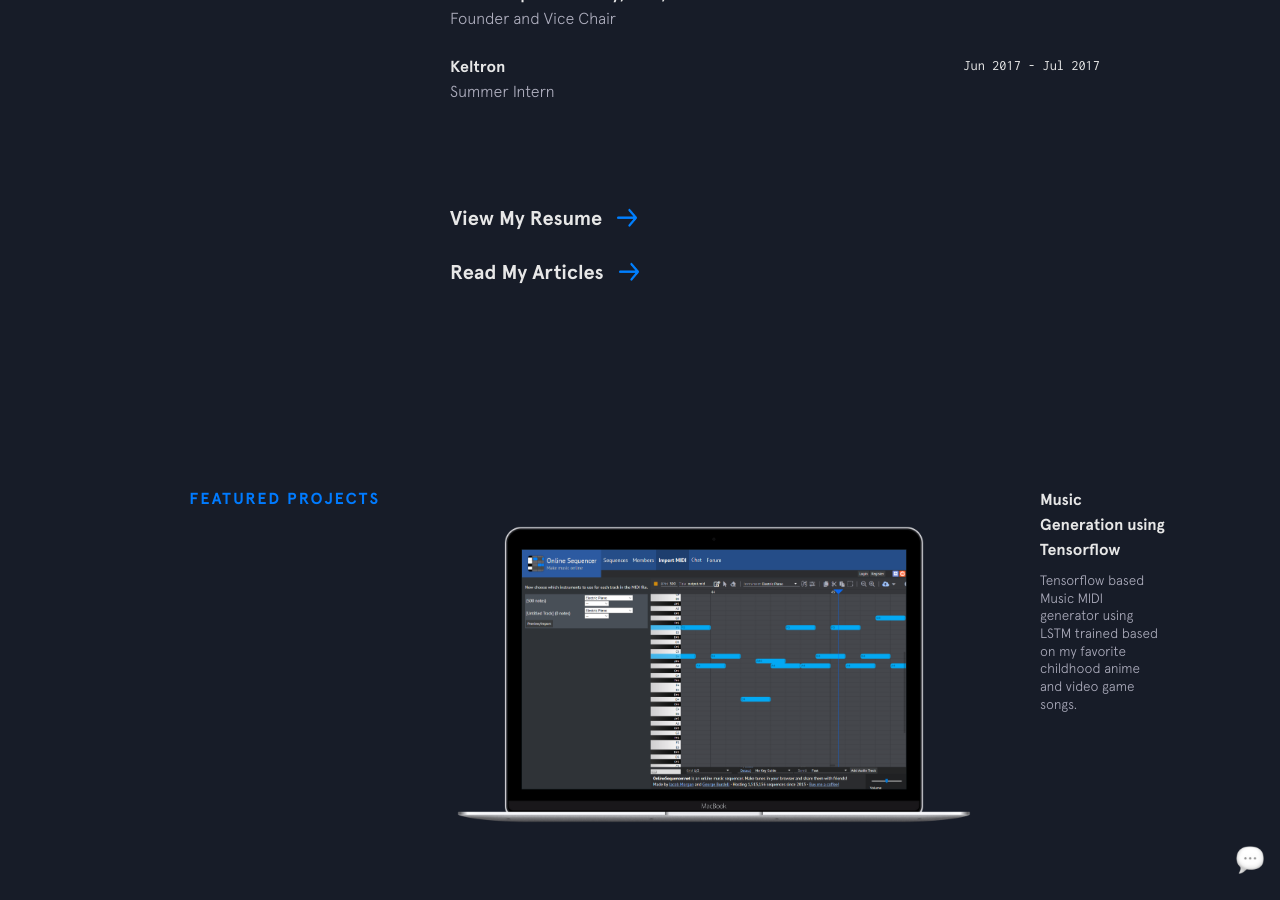
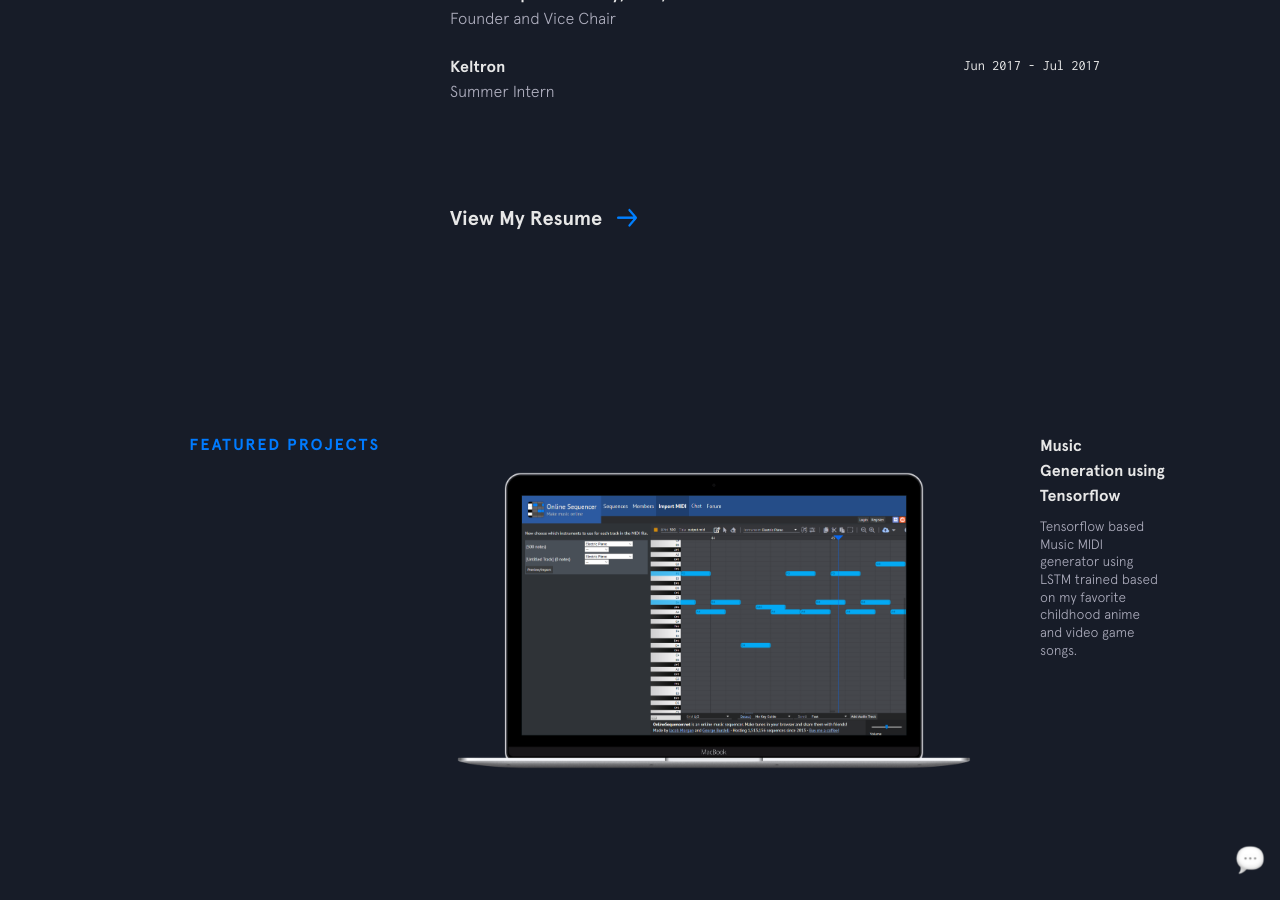
Before and after one commit to Madhav-Somanath/Portfolio, a Jekyll site: the page built from index.html, in a window 1280 px wide and 900 px high, scrolled down 2521 px. Built offline with Jekyll 4.4.1, drawn with Linux system fonts in a browser that asks for light colours; nearby versions of some CDN libraries.

Commit message:
Update experience.html

```diff
--- a/_includes/experience.html
+++ b/_includes/experience.html
@@ -15,7 +15,5 @@
       {% endfor %}
     </div>
     <div><a href="{{site.resume}}" target="_blank" class="arrow-link">View My Resume</a></div>
-    &nbsp;&nbsp;&nbsp;&nbsp;
-    <div><a href="{{site.blog}}" target="_blank" class="arrow-link">Read My Articles</a></div>
   </div>
 </section>
```
